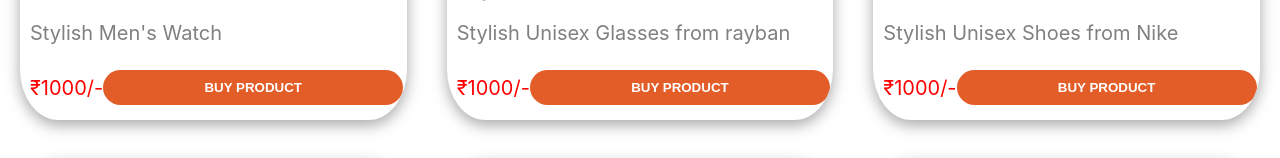
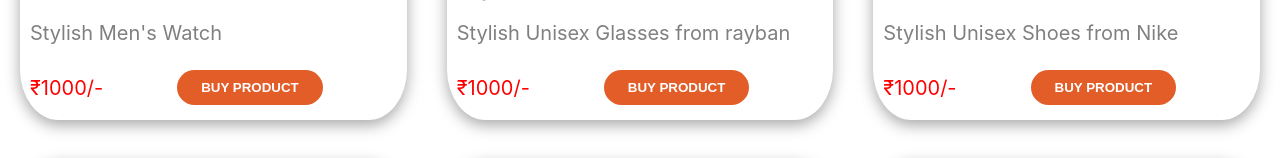
Before and after one commit to Santhosh0809/Crystal-delta, a React (Create React App) app: page /Productpage in a window 1280 px wide. Shown: the part 552-710 px from the top of the page. Built offline with nearby package versions, Linux system fonts and the light colour scheme.

Commit message:
Update home.css

```diff
--- a/public/assets/css/home.css
+++ b/public/assets/css/home.css
@@ -461,10 +461,10 @@ border-color: gray;
 .proprofile:hover{
     background-color: white;
 }
-.probuybtn{
-    width: 300px;
-    padding: 10px;
-    background-color:rgb(226, 93, 40) ;
+.probuybtn {
+    width: 100%;
+    padding: 10px 24px;
+    background-color: rgb(226, 93, 40);
     color: white;
     border: none;
     font-weight: bold;
```
